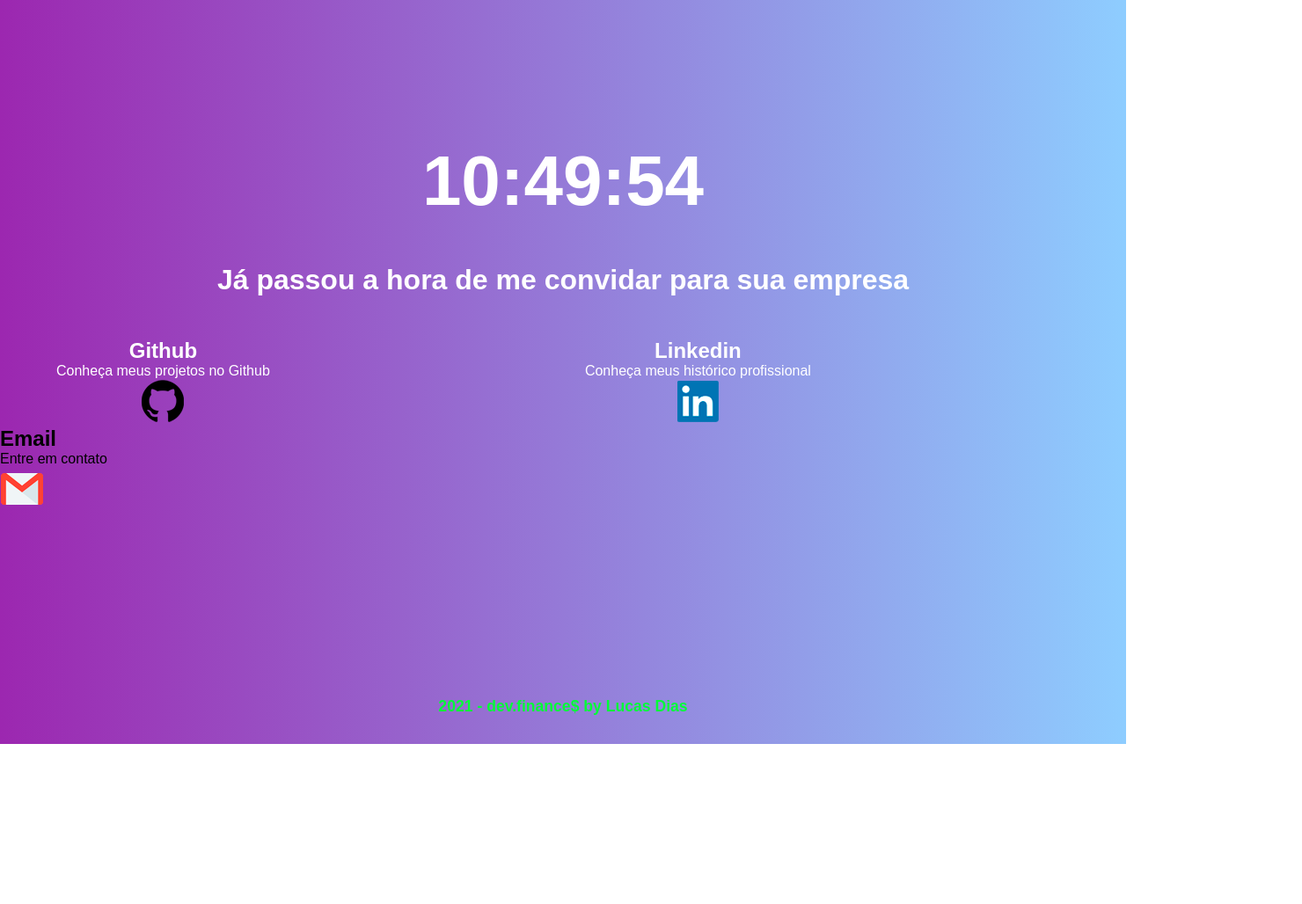
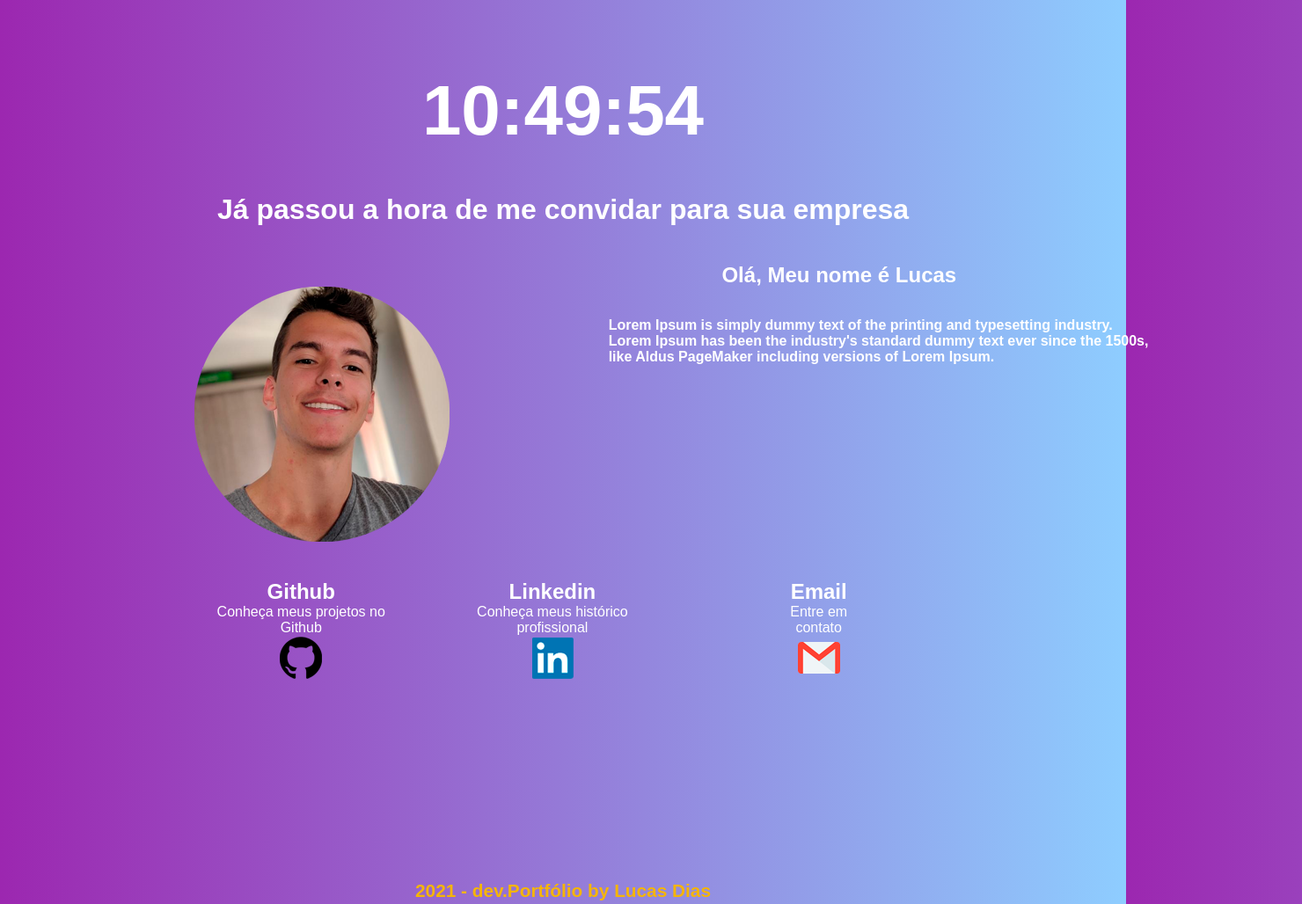
Before and after one commit to Lucass2021/Portfolio, a plain HTML site: page index.html in a window 1280 px wide. Shown: the top 1028 px of the page at 88% size, 1480 px wide, since content can reach past the window. Before the commit the page ends 846 px from the top, so only its background shows below. Drawn offline with Linux system fonts and the light colour scheme.

Commit message:
Second commit

```diff
--- a/index.html
+++ b/index.html
@@ -31,6 +31,19 @@
         <h1> Já passou a hora de me convidar para sua empresa</h1>
     </div>
 
+    <section class="Main">
+        <img src="./IMG/logo0.png" alt="Logo">
+        <h2> Olá, Meu nome é Lucas</h2>
+        <p>Lorem Ipsum is simply dummy text of the printing and typesetting industry. <br>
+            Lorem Ipsum has been the industry's standard dummy text ever since the 1500s, <br>
+            like Aldus PageMaker including versions of Lorem Ipsum.</p>
+
+    </section>
+
+
+
+
+    <section class="links">
 
         <div class="github">
             <h2>Github</h2>
@@ -51,14 +64,14 @@
             <img src="./IMG/email1.png" alt="Logo Email">
         </div>
 
-
+    </section>
 
 
 
 </body>
 
 <footer>
-    <p>2021 - dev.finance$ by Lucas Dias</p>
+    <p>2021 - dev.Portfólio by Lucas Dias</p>
 </footer>
 
 
--- a/main.css
+++ b/main.css
@@ -13,7 +13,7 @@ body{
       display:flex;
       align-items: center;
       justify-content: center;
-      margin-top: 10rem;
+      margin-top: 5rem;
       font-weight: bold;
       font-size: 5rem;
       color: #ffffff;
@@ -27,20 +27,77 @@ h1 {
     color: #ffffff;
 }
 
+/* add Foto + história + font family + ajeitar distancia*/
+
+.Main{
+  position: relative;
+  right: -200px;
+  padding: 1rem;
+}
+
+.Main h2{
+    display: inline-block;
+    position: relative;
+    right: -300px;
+    top: -300px;
+    color: #ffffff;
+}
+
+.Main p{
+  display: inline-block;
+  align-items: center;
+
+  position: relative;
+  right: -20px;
+  top: -210px;
+  left: -100px;
+
+  font-size: 1rem;
+  font-weight: bold;
+  color: #ffffff;
+}
+
+
+
+
+
+
+
+
+
+
+
+.links{
+  display: flex;
+  width: 50%;
+  margin: 0 auto;
+  justify-content: space-between;
+}
+
+
 .github{
-  padding: 0 4rem;
+  position: relative;
+  left: -100px;
+  padding: 1rem;
   text-align: center;
-  float: left;
-  color: #ffffff;
+  color: white;
 
 }
 
 .linkedin{
-  width: 100%;
-  padding: 0 4rem;
+  position: relative;
+  left: -65px;
+  padding: 1rem;
   text-align: center;
-  color: #ffffff;
-  justify-content: center;
+  color: white;
+}
+
+.email{
+  position: relative;
+  right: -40px;
+  padding: 1rem;
+  text-align: center;
+  color: white;
 }
 
 
@@ -50,7 +107,7 @@ footer{
     margin-top: 9rem;
     text-align: center;
     padding: 4rem 0 2rem;
-    color: #00ff37;
+    color: #f5b507;
     font-weight: bold;
-    font-size: 1.1rem;
+    font-size: 1.3rem;
 }
```
Also changed, not shown: IMG/Logo.png (added), IMG/logo0.png (added). Lines whose indentation alone changed are shown as unchanged.
